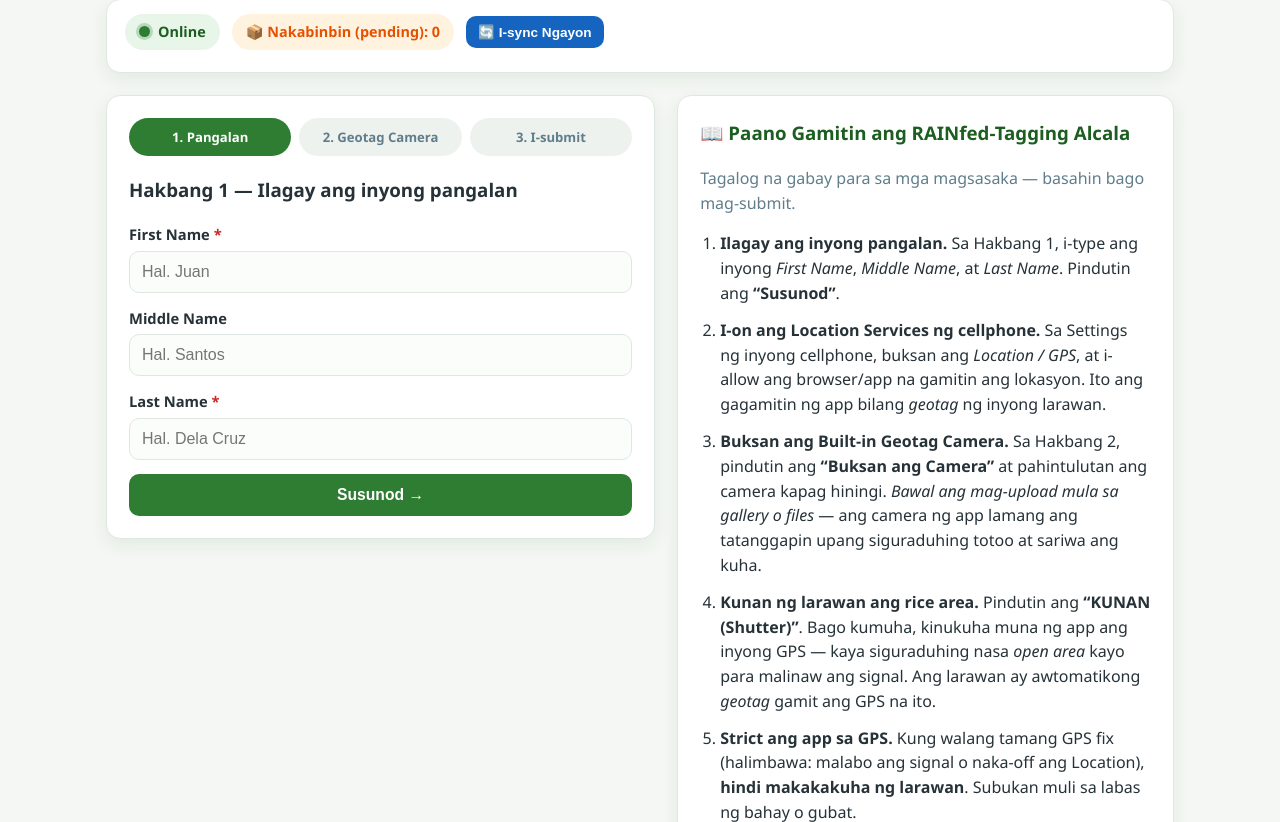
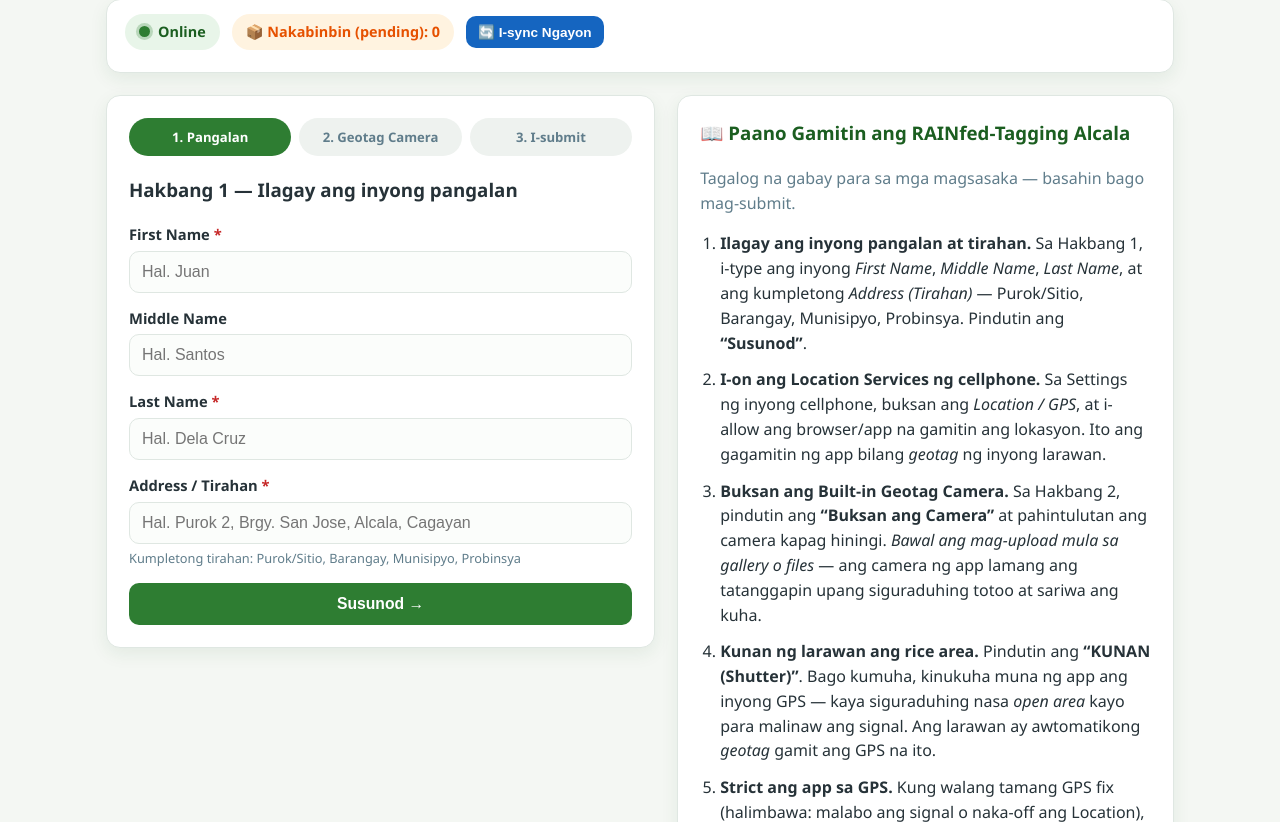
Before and after one commit to Engrjohnmark2018/RainfedInventory, a Flask app: page / in a window 1280 px wide. Shown: the part 309-1131 px from the top of the page. Run offline with Flask 3, Linux system fonts and the light colour scheme; some libraries are stand-ins or nearby versions.

Commit message:
Add Farmer Address (Tirahan) to data entry
- New required field: Address / Tirahan (Purok/Sitio, Barangay, Municipality,
  Province) in the farmer form, validated (5-200 chars, safe charset)
- Stored in DB (with migration), carried through offline queue + background sync
- Shown in admin table and map popups; included in CSV and GeoJSON exports
- Tagalog instructions updated; 60 automated tests (all pass)

Co-authored-by: arena-agent <297053741+arena-agent@users.noreply.github.com>

```diff
--- a/app.py
+++ b/app.py
@@ -147,6 +147,7 @@ def init_db() -> None:
                 first_name        TEXT    NOT NULL,
                 middle_name       TEXT,
                 last_name         TEXT    NOT NULL,
+                address           TEXT,
                 photo_file        TEXT    NOT NULL,
                 thumb_file        TEXT,
                 original_filename TEXT,
@@ -163,10 +164,12 @@ def init_db() -> None:
                 ON submissions (submitted_at);
             """
         )
-        # Lightweight migration for databases created before client_id existed
+        # Lightweight migration for databases created before these columns existed
         cols = {row[1] for row in conn.execute("PRAGMA table_info(submissions)")}
         if "client_id" not in cols:
             conn.execute("ALTER TABLE submissions ADD COLUMN client_id TEXT UNIQUE")
+        if "address" not in cols:
+            conn.execute("ALTER TABLE submissions ADD COLUMN address TEXT")
         # Bootstrap admin account (override with ADMIN_USERNAME / ADMIN_PASSWORD)
         cur = conn.execute("SELECT COUNT(*) AS n FROM admins")
         if cur.fetchone()["n"] == 0:
@@ -368,6 +371,7 @@ def stamp_exif_gps(path: str, lat: float, lon: float, altitude, taken_iso: str |
 # Public: farmer submission
 # ---------------------------------------------------------------------------
 NAME_RE = re.compile(r"^[A-Za-zÀ-ÖØ-öø-ÿÑñ' .-]+$")
+ADDRESS_RE = re.compile(r"^[A-Za-zÀ-ÖØ-öø-ÿÑñ0-9][A-Za-zÀ-ÖØ-öø-ÿÑñ0-9' .,\-#/()]*$")
 
 
 def _clean_name(value: str) -> str:
@@ -387,6 +391,19 @@ def validate_name(value: str, field_label: str, required: bool) -> str | None:
     return None
 
 
+def validate_address(value: str) -> str | None:
+    value = _clean_name(value)
+    if not value:
+        return "Address (Tirahan) ay kinakailangan."
+    if len(value) < 5:
+        return "Address (Tirahan) ay masyadong maikli (kailangan ng 5+ titik)."
+    if len(value) > 200:
+        return "Address (Tirahan) ay masyadong mahaba (max 200 titik)."
+    if not ADDRESS_RE.match(value):
+        return "Address (Tirahan) ay may hindi tanggap na karakter."
+    return None
+
+
 @app.route("/")
 def index():
     return render_template("index.html", heif_enabled=HEIF_ENABLED)
@@ -403,6 +420,7 @@ def api_submit():
     first_name = _clean_name(request.form.get("first_name", ""))
     middle_name = _clean_name(request.form.get("middle_name", ""))
     last_name = _clean_name(request.form.get("last_name", ""))
+    address = _clean_name(request.form.get("address", ""))
     capture_source = (request.form.get("capture_source") or "").strip().lower()
     client_id = (request.form.get("client_id") or "").strip() or None
     captured_at = (request.form.get("captured_at") or "").strip() or None
@@ -424,6 +442,9 @@ def api_submit():
         err = validate_name(value, label, required)
         if err:
             errors.append(err)
+    addr_err = validate_address(address)
+    if addr_err:
+        errors.append(addr_err)
 
     photo = request.files.get("photo")
     if photo is None or not photo.filename:
@@ -564,17 +585,18 @@ def api_submit():
             cur = conn.execute(
                 """
                 INSERT INTO submissions (
-                    client_id, first_name, middle_name, last_name,
+                    client_id, first_name, middle_name, last_name, address,
                     photo_file, thumb_file, original_filename,
                     latitude, longitude, gps_source, accuracy_m, altitude_m,
                     photo_taken_at, submitted_at
-                ) VALUES (?, ?, ?, ?, ?, ?, ?, ?, ?, ?, ?, ?, ?, ?)
+                ) VALUES (?, ?, ?, ?, ?, ?, ?, ?, ?, ?, ?, ?, ?, ?, ?)
                 """,
                 (
                     client_id,
                     first_name,
                     middle_name or None,
                     last_name,
+                    address,
                     final_name,
                     thumb_name,
                     original_filename,
@@ -678,7 +700,7 @@ def admin_dashboard():
     try:
         rows = conn.execute(
             """
-            SELECT id, first_name, middle_name, last_name,
+            SELECT id, first_name, middle_name, last_name, address,
                    latitude, longitude, gps_source, accuracy_m, altitude_m,
                    photo_taken_at, submitted_at, photo_file
             FROM submissions
@@ -697,6 +719,7 @@ def admin_dashboard():
             {
                 "id": r["id"],
                 "name": name,
+                "address": r["address"] or "",
                 "latitude": r["latitude"],
                 "longitude": r["longitude"],
                 "gps_source": r["gps_source"],
@@ -748,7 +771,7 @@ def export_csv():
     try:
         rows = conn.execute(
             """
-            SELECT id, first_name, middle_name, last_name,
+            SELECT id, first_name, middle_name, last_name, address,
                    latitude, longitude, gps_source, accuracy_m, altitude_m,
                    photo_taken_at, submitted_at, photo_file
             FROM submissions ORDER BY submitted_at DESC
@@ -765,6 +788,7 @@ def export_csv():
             "first_name",
             "middle_name",
             "last_name",
+            "address",
             "latitude",
             "longitude",
             "gps_source",
@@ -782,6 +806,7 @@ def export_csv():
                 r["first_name"],
                 r["middle_name"] or "",
                 r["last_name"],
+                r["address"] or "",
                 r["latitude"],
                 r["longitude"],
                 r["gps_source"],
@@ -809,7 +834,7 @@ def export_geojson():
     try:
         rows = conn.execute(
             """
-            SELECT id, first_name, middle_name, last_name,
+            SELECT id, first_name, middle_name, last_name, address,
                    latitude, longitude, gps_source, accuracy_m, altitude_m,
                    photo_taken_at, submitted_at
             FROM submissions ORDER BY submitted_at DESC
@@ -832,6 +857,7 @@ def export_geojson():
                     "first_name": r["first_name"],
                     "middle_name": r["middle_name"] or "",
                     "last_name": r["last_name"],
+                    "address": r["address"] or "",
                     "gps_source": r["gps_source"],
                     "accuracy_m": r["accuracy_m"],
                     "altitude_m": r["altitude_m"],
--- a/static/css/style.css
+++ b/static/css/style.css
@@ -140,6 +140,11 @@ main.container { padding-top: 22px; padding-bottom: 40px; }
   outline: none;
   border-color: var(--green-500);
   box-shadow: 0 0 0 3px rgba(67, 160, 71, 0.18);
+}
+.field-hint {
+  margin: 5px 0 0;
+  font-size: 0.8rem;
+  color: var(--muted);
 }
 
 /* Buttons */
--- a/static/js/admin.js
+++ b/static/js/admin.js
@@ -18,6 +18,7 @@
     const popupHtml =
       '<div class="popup">' +
       "<strong>" + escapeHtml(r.name) + "</strong><br>" +
+      "🏠 " + escapeHtml(r.address || "—") + "<br>" +
       "📍 " + r.latitude.toFixed(6) + ", " + r.longitude.toFixed(6) + "<br>" +
       "🛰️ GPS: " + srcLabel +
       (r.accuracy_m != null ? " (±" + Math.round(r.accuracy_m) + " m)" : "") + "<br>" +
@@ -55,6 +56,7 @@
       tr.innerHTML =
         "<td>" + r.id + "</td>" +
         "<td>" + escapeHtml(r.name) + "</td>" +
+        '<td title="' + escapeHtml(r.address || "") + '">' + escapeHtml(r.address || "—") + "</td>" +
         "<td>" + r.latitude.toFixed(6) + "</td>" +
         "<td>" + r.longitude.toFixed(6) + "</td>" +
         "<td>" + srcBadge + "</td>" +
--- a/static/js/farmer.js
+++ b/static/js/farmer.js
@@ -47,6 +47,7 @@
     firstName: "",
     middleName: "",
     lastName: "",
+    address: "",
     photoBlob: null,
     capturedAt: null,
     liveGps: null,        // {lat, lon, accuracy, at}
@@ -285,6 +286,7 @@
     fd.append("first_name", item.first_name);
     fd.append("middle_name", item.middle_name || "");
     fd.append("last_name", item.last_name);
+    fd.append("address", item.address || "");
     fd.append("capture_source", "camera");
     fd.append("client_id", item.client_id);
     fd.append("captured_at", item.captured_at || "");
@@ -356,6 +358,7 @@
       first_name: state.firstName,
       middle_name: state.middleName,
       last_name: state.lastName,
+      address: state.address,
       capture_source: "camera",
       photo: state.photoBlob,
       live_lat: state.liveGps.lat,
@@ -439,17 +442,27 @@
     const first = document.getElementById("first_name").value.trim();
     const middle = document.getElementById("middle_name").value.trim();
     const last = document.getElementById("last_name").value.trim();
+    const address = document.getElementById("address").value.trim()
+      .replace(/\s+/g, " ");
     const nameRe = /^[A-Za-zÀ-ÖØ-öø-ÿÑñ' .-]{2,80}$/;
+    const addressRe = /^[A-Za-zÀ-ÖØ-öø-ÿÑñ0-9][A-Za-zÀ-ÖØ-öø-ÿÑñ0-9' .,\-#/()]*$/;
 
     if (!nameRe.test(first)) { showError("Ilagay ang wastong First Name (2+ titik)."); return; }
     if (middle && !/^[A-Za-zÀ-ÖØ-öø-ÿÑñ' .-]{0,80}$/.test(middle)) {
       showError("May hindi tanggap na karakter sa Middle Name."); return;
     }
     if (!nameRe.test(last)) { showError("Ilagay ang wastong Last Name (2+ titik)."); return; }
+    if (address.length < 5 || address.length > 200) {
+      showError("Ilagay ang kumpletong Address / Tirahan (5-200 titik)."); return;
+    }
+    if (!addressRe.test(address)) {
+      showError("May hindi tanggap na karakter sa Address / Tirahan."); return;
+    }
 
     state.firstName = first;
     state.middleName = middle;
     state.lastName = last;
+    state.address = address;
     hideError();
     setStep(2);
     ensureFreshGps(); // warm up the GPS fix while the farmer opens the camera
--- a/sw.js
+++ b/sw.js
@@ -100,6 +100,7 @@ function buildFormData(item) {
   fd.append("first_name", item.first_name);
   fd.append("middle_name", item.middle_name || "");
   fd.append("last_name", item.last_name);
+  fd.append("address", item.address || "");
   fd.append("capture_source", "camera");
   fd.append("client_id", item.client_id);
   fd.append("captured_at", item.captured_at || "");
--- a/templates/admin_dashboard.html
+++ b/templates/admin_dashboard.html
@@ -40,6 +40,7 @@
         <tr>
           <th>#</th>
           <th>Pangalan / Name</th>
+          <th>Tirahan / Address</th>
           <th>Latitude</th>
           <th>Longitude</th>
           <th>GPS Source</th>
--- a/templates/index.html
+++ b/templates/index.html
@@ -49,6 +49,12 @@
           <label for="last_name">Last Name <span class="req">*</span></label>
           <input type="text" id="last_name" name="last_name" required maxlength="80"
                  placeholder="Hal. Dela Cruz" pattern="[A-Za-zÀ-ÖØ-öø-ÿÑñ' .\-]{2,80}">
+        </div>
+        <div class="field">
+          <label for="address">Address / Tirahan <span class="req">*</span></label>
+          <input type="text" id="address" name="address" required maxlength="200"
+                 placeholder="Hal. Purok 2, Brgy. San Jose, Alcala, Cagayan">
+          <p class="field-hint">Kumpletong tirahan: Purok/Sitio, Barangay, Munisipyo, Probinsya</p>
         </div>
         <button type="submit" class="btn btn-primary btn-block">Susunod &rarr;</button>
       </form>
@@ -114,8 +120,9 @@
 
     <ol class="guide">
       <li>
-        <strong>Ilagay ang inyong pangalan.</strong>
-        Sa Hakbang 1, i-type ang inyong <em>First Name</em>, <em>Middle Name</em>, at <em>Last Name</em>.
+        <strong>Ilagay ang inyong pangalan at tirahan.</strong>
+        Sa Hakbang 1, i-type ang inyong <em>First Name</em>, <em>Middle Name</em>, <em>Last Name</em>,
+        at ang kumpletong <em>Address (Tirahan)</em> &mdash; Purok/Sitio, Barangay, Munisipyo, Probinsya.
         Pindutin ang <strong>&ldquo;Susunod&rdquo;</strong>.
       </li>
       <li>
```
Also changed, not shown: tests/smoke_test.py (+22 -0 lines), README.md.
